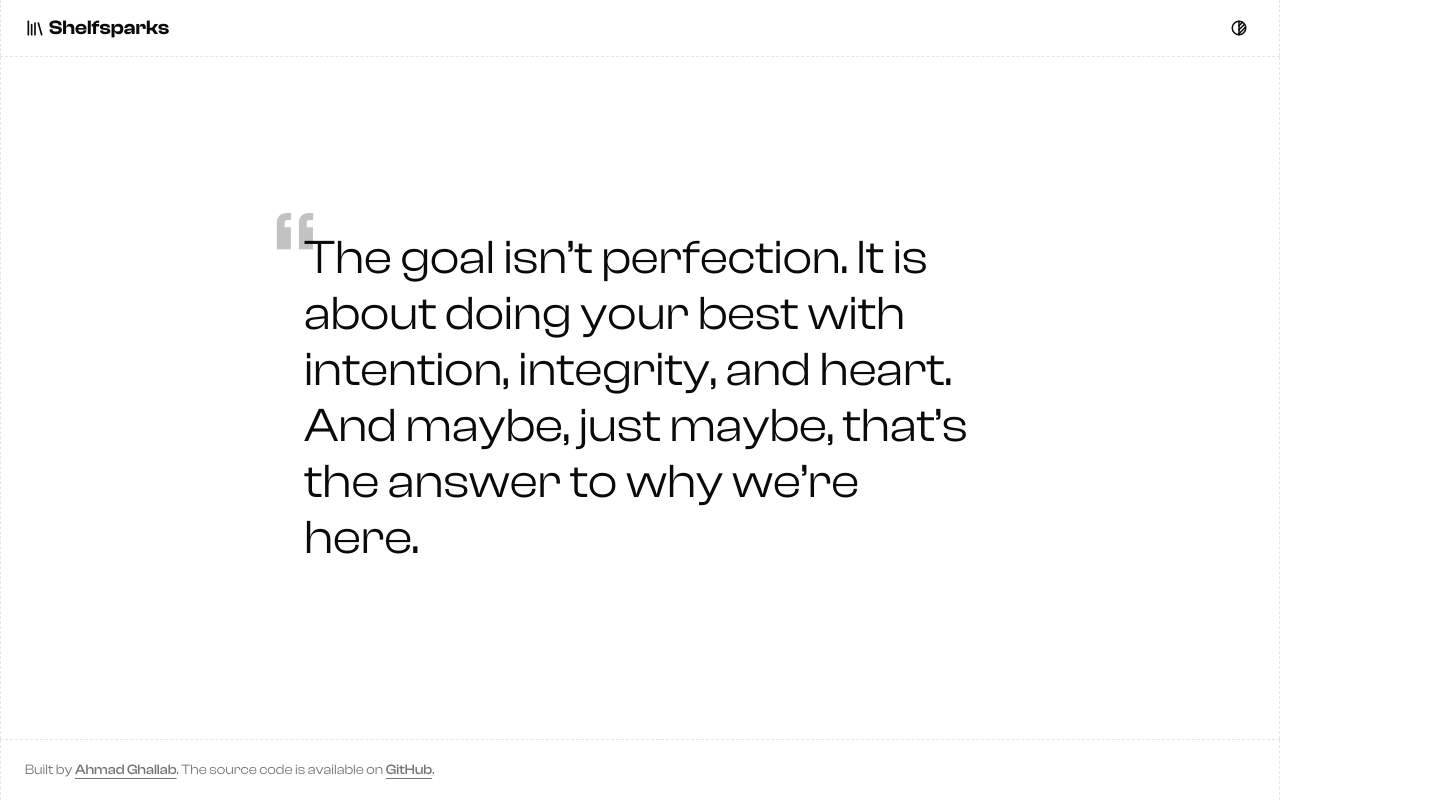
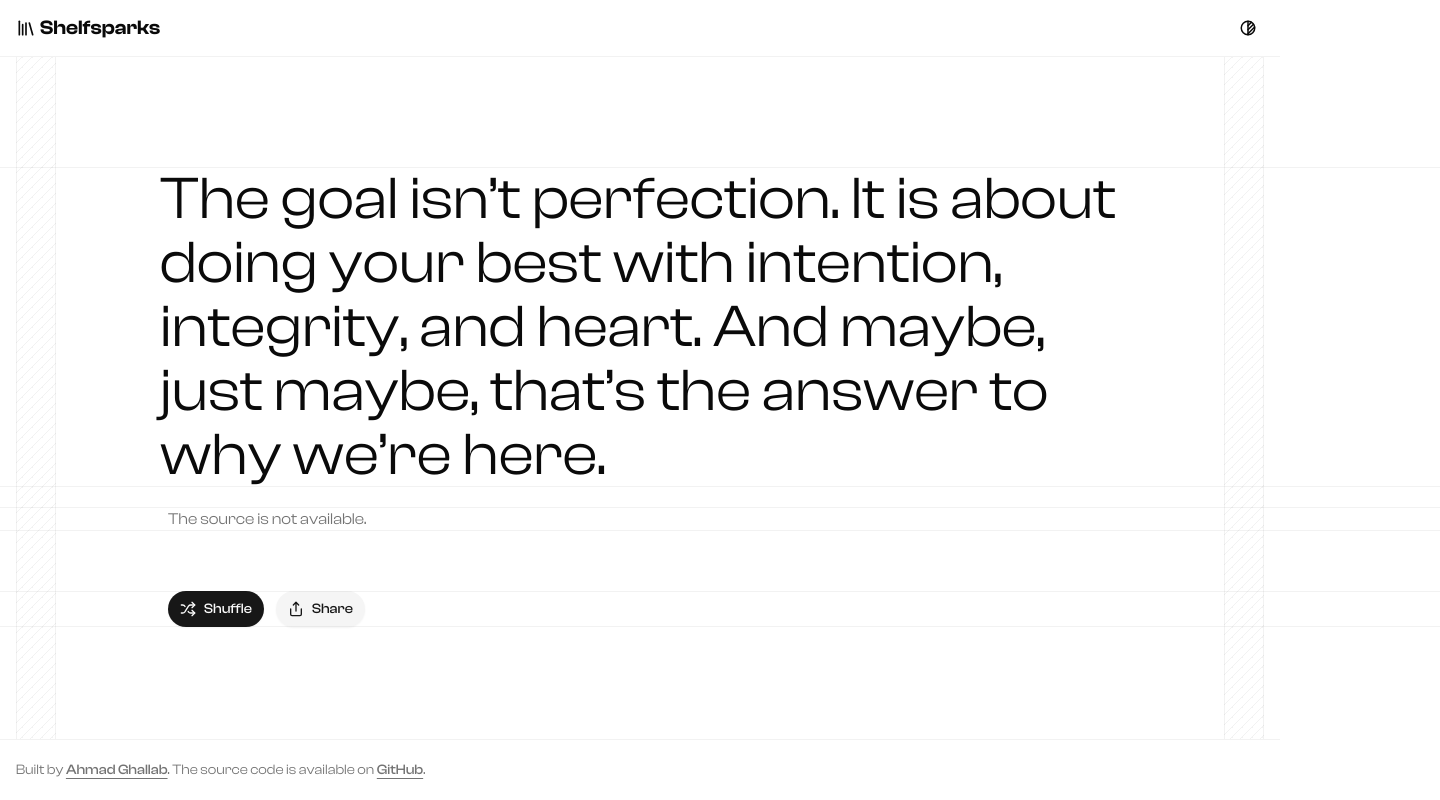
Before and after one commit to ahmadghallab/shelfsparks, a Next.js app: page / in a window 1280 px wide. Shown: the whole page, 1440 px wide, since content can reach past the window. Built offline with nearby package versions, Linux system fonts and the light colour scheme; no server answers.

Commit message:
new layout

```diff
--- a/package.json
+++ b/package.json
@@ -9,6 +9,7 @@
     "lint": "next lint"
   },
   "dependencies": {
+    "@radix-ui/react-separator": "^1.1.7",
     "@radix-ui/react-slot": "^1.2.3",
     "class-variance-authority": "^0.7.1",
     "clsx": "^2.1.1",
--- a/src/app/(app)/layout.tsx
+++ b/src/app/(app)/layout.tsx
@@ -7,10 +7,16 @@ export default function RootLayout({
   children: React.ReactNode;
 }>) {
   return (
-    <div className='relative flex min-h-svh flex-col bg-background'>
-      <div className='border-grid flex flex-1 flex-col'>
+    <div className='relative flex min-h-svh flex-col'>
+      <div className='flex flex-1 flex-col'>
         <SiteHeader />
-        <main className='flex flex-1 flex-col h-full'>{children}</main>
+        <main className='flex flex-1 h-full container'>
+          <div className='grid grid-cols-1 grid-rows-[1fr_1px_auto_1px_auto] justify-center [--gutter-width:2.5rem] md:grid-cols-[var(--gutter-width)_minmax(0,var(--breakpoint-2xl))_var(--gutter-width)]'>
+            <div className='col-start-1 row-span-full row-start-1 hidden border-x border-x-(--pattern-fg) bg-[image:repeating-linear-gradient(315deg,_var(--pattern-fg)_0,_var(--pattern-fg)_1px,_transparent_0,_transparent_50%)] bg-[size:10px_10px] bg-fixed [--pattern-fg:var(--color-black)]/5 md:block dark:[--pattern-fg:var(--color-white)]/10'></div>
+            <div className='grid'>{children}</div>
+            <div className='row-span-full row-start-1 hidden border-x border-x-(--pattern-fg) bg-[image:repeating-linear-gradient(315deg,_var(--pattern-fg)_0,_var(--pattern-fg)_1px,_transparent_0,_transparent_50%)] bg-[size:10px_10px] bg-fixed [--pattern-fg:var(--color-black)]/5 md:col-start-3 md:block dark:[--pattern-fg:var(--color-white)]/10'></div>
+          </div>
+        </main>
         <SiteFooter />
       </div>
     </div>
--- a/src/app/(app)/page.tsx
+++ b/src/app/(app)/page.tsx
@@ -1,16 +1,24 @@
+import { ShareButton } from '@/components/share-button';
 import { getRandomQuote } from '../actions/quotes';
+import { ShuffleButton } from '@/components/shuffle-button';
+import { Separator } from '@/components/ui/separator';
 
 export default async function Home() {
   const quote = await getRandomQuote();
 
   return (
-    <figure className='container-wrapper flex flex-1 flex-col items-center justify-center'>
-      <div className='flex flex-col gap-5 px-8'>
-        <blockquote className='max-w-2xl'>
-          <p className="relative before:pointer-events-none before:absolute before:top-4 before:-left-6 before:text-[8rem] before:text-foreground/25 before:content-['“'] sm:before:-left-8 sm:before:text-[10rem] text-4xl/12 sm:text-5xl/14">
-            {quote.spark}
-          </p>
-        </blockquote>
+    <figure className='flex flex-1 flex-col justify-center gap-5 px-8 max-w-screen-lg mx-auto'>
+      <div className='relative before:absolute before:top-0 before:h-px before:w-[200vw] before:bg-gray-950/5 dark:before:bg-white/10 before:-left-[100vw] after:absolute after:bottom-0 after:h-px after:w-[200vw] after:bg-gray-950/5 dark:after:bg-white/10 after:-left-[100vw]'>
+        <h1 className='text-5xl/14 sm:text-6xl/16'>{quote.spark}</h1>
+      </div>
+      <div className='relative before:absolute before:top-0 before:h-px before:w-[200vw] before:bg-gray-950/5 dark:before:bg-white/10 before:-left-[100vw] after:absolute after:bottom-0 after:h-px after:w-[200vw] after:bg-gray-950/5 dark:after:bg-white/10 after:-left-[100vw]'>
+        <p className='max-w-(--breakpoint-md) px-2 font-normal text-muted-foreground max-sm:px-4 dark:text-gray-400'>
+          The source is not available.
+        </p>
+      </div>
+      <div className='mt-4 sm:mt-10 sm:px-2 relative before:absolute before:top-0 before:h-px before:w-[200vw] before:bg-gray-950/5 dark:before:bg-white/10 before:-left-[100vw] after:absolute after:bottom-0 after:h-px after:w-[200vw] after:bg-gray-950/5 dark:after:bg-white/10 after:-left-[100vw] flex gap-3'>
+        <ShuffleButton />
+        <ShareButton />
       </div>
     </figure>
   );
--- a/src/app/actions/quotes.ts
+++ b/src/app/actions/quotes.ts
@@ -1,6 +1,7 @@
 'use server';
 
 import quotes from '@/data/quotes.json';
+import { revalidatePath } from 'next/cache';
 
 export async function getRandomQuote() {
   const randomIndex = Math.floor(Math.random() * quotes.length);
@@ -11,3 +12,7 @@ export async function getQuoteById(id: number) {
   const quote = quotes.find(q => q.id === id);
   return quote ?? null;
 }
+
+export async function shuffleQuotes(path = '/') {
+  revalidatePath(path);
+}
--- /dev/null
+++ b/src/components/share-button.tsx
@@ -0,0 +1,10 @@
+import { Share } from 'lucide-react';
+import { Button } from './ui/button';
+
+export function ShareButton({ ...props }: React.ComponentProps<'button'>) {
+  return (
+    <Button className='rounded-4xl' variant='secondary' {...props}>
+      <Share /> Share
+    </Button>
+  );
+}
--- /dev/null
+++ b/src/components/shuffle-button.tsx
@@ -0,0 +1,27 @@
+'use client';
+
+import { shuffleQuotes } from '@/app/actions/quotes';
+import { useTransition } from 'react';
+import { Button } from './ui/button';
+import { Shuffle } from 'lucide-react';
+
+export function ShuffleButton({ ...props }: React.ComponentProps<'button'>) {
+  const [isPending, startTransition] = useTransition();
+
+  const onShuffle = () => {
+    startTransition(async () => {
+      await shuffleQuotes();
+    });
+  };
+
+  return (
+    <Button
+      className='rounded-4xl'
+      onClick={onShuffle}
+      disabled={isPending}
+      {...props}
+    >
+      <Shuffle /> Shuffle
+    </Button>
+  );
+}
--- a/src/components/site-footer.tsx
+++ b/src/components/site-footer.tsx
@@ -2,8 +2,7 @@ import { siteConfig } from '@/lib/config';
 
 export function SiteFooter() {
   return (
-    <footer className='border-grid border-t py-6 md:py-0'>
-      <div className='container-wrapper'>
+    <footer className='border-t border-(--pattern-fg) dark:[--pattern-fg:var(--color-white)]/10'>
       <div className='container py-4'>
         <div className='text-balance text-center text-sm leading-loose text-muted-foreground md:text-left'>
           Built by{' '}
@@ -27,7 +26,6 @@ export function SiteFooter() {
           .
         </div>
       </div>
-      </div>
     </footer>
   );
 }
--- a/src/components/site-header.tsx
+++ b/src/components/site-header.tsx
@@ -3,12 +3,10 @@ import { ModeSwitcher } from './mode-switcher';
 
 export function SiteHeader() {
   return (
-    <header className='border-grid sticky top-0 z-50 w-full border-b bg-background/95 backdrop-blur supports-[backdrop-filter]:bg-background/60'>
-      <div className='container-wrapper'>
-        <div className='container flex h-14 items-center justify-between gap-2 md:gap-4'>
-          <Logo className='text-xl' />
-          <ModeSwitcher />
-        </div>
+    <header className='sticky top-0 z-50 w-full border-b border-(--pattern-fg) dark:[--pattern-fg:var(--color-white)]/10'>
+      <div className='container flex h-14 items-center justify-between gap-2 md:gap-4'>
+        <Logo className='text-xl' />
+        <ModeSwitcher />
       </div>
     </header>
   );
--- /dev/null
+++ b/src/components/ui/separator.tsx
@@ -0,0 +1,28 @@
+"use client"
+
+import * as React from "react"
+import * as SeparatorPrimitive from "@radix-ui/react-separator"
+
+import { cn } from "@/lib/utils"
+
+function Separator({
+  className,
+  orientation = "horizontal",
+  decorative = true,
+  ...props
+}: React.ComponentProps<typeof SeparatorPrimitive.Root>) {
+  return (
+    <SeparatorPrimitive.Root
+      data-slot="separator"
+      decorative={decorative}
+      orientation={orientation}
+      className={cn(
+        "bg-border shrink-0 data-[orientation=horizontal]:h-px data-[orientation=horizontal]:w-full data-[orientation=vertical]:h-full data-[orientation=vertical]:w-px",
+        className
+      )}
+      {...props}
+    />
+  )
+}
+
+export { Separator }
--- a/src/styles/globals.css
+++ b/src/styles/globals.css
@@ -6,6 +6,7 @@
 @custom-variant fixed (&:is(.layout-fixed *));
 
 @theme inline {
+  --pattern-fg: color-mix(in oklab, var(--color-black) 5%, transparent);
   --breakpoint-2xl: 1400px;
   --breakpoint-3xl: 1600px;
   --breakpoint-4xl: 2000px;
@@ -121,7 +122,11 @@
 }
 
 @utility container {
-  @apply max-w-screen-xl mx-auto;
+  @apply max-w-screen-xl mx-auto px-4;
+}
+
+@utility container-background {
+  @apply row-span-full row-start-1 hidden border-x border-x-(--pattern-fg) bg-[image:repeating-linear-gradient(315deg,_var(--pattern-fg)_0,_var(--pattern-fg)_1px,_transparent_0,_transparent_50%)] bg-[size:10px_10px] bg-fixed [--pattern-fg:var(--color-black)]/5 md:col-start-3 md:block dark:[--pattern-fg:var(--color-white)]/10;
 }
 
 @utility no-scrollbar {
```
Also changed, not shown: 1 other file (tests, documents, lock files or other folders). Lines whose indentation alone changed are shown as unchanged.
